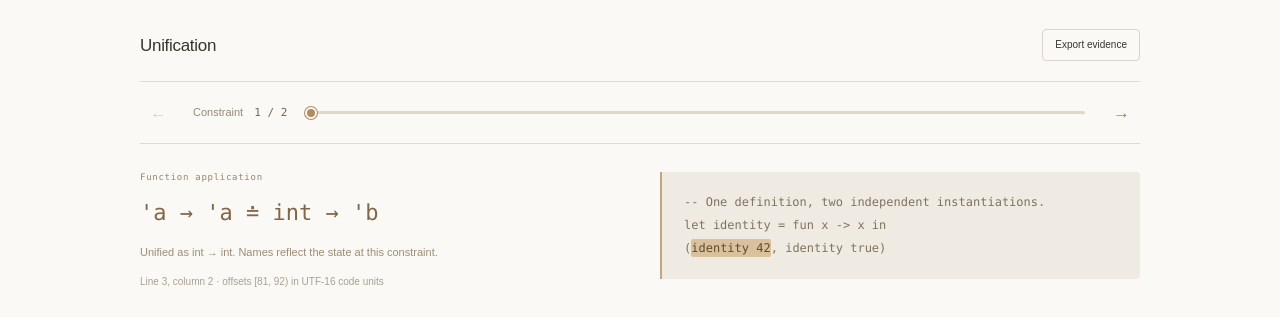
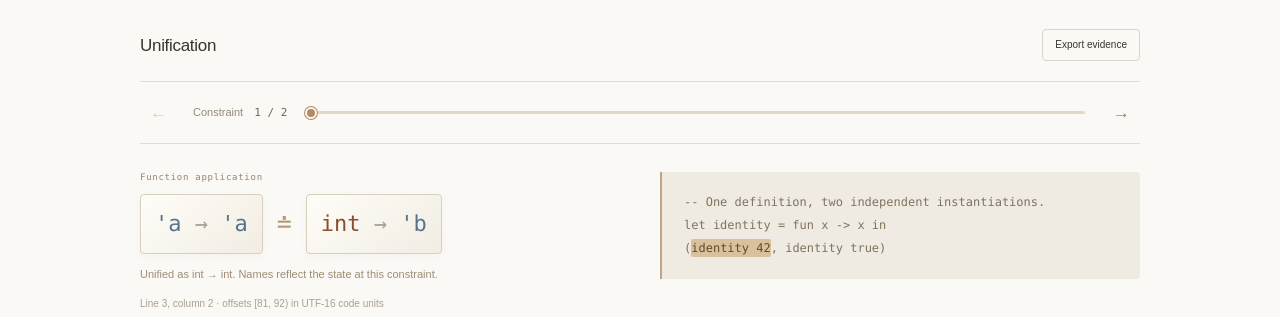
Before and after one commit to Michaelhoang8/type-folio, a website with bundled scripts: page index.html in a window 1280 px wide. Shown: the part 635-952 px from the top of the page. Built offline with nearby package versions, Linux system fonts and the light colour scheme.

Commit message:
Give unification constraints a distinct typographic presentation

```diff
--- a/app.js
+++ b/app.js
@@ -55,6 +55,36 @@ function highlight(start, end) {
   );
   $('location').textContent = location(start, end);
 }
+function equation(left, right) {
+  const term = (value) => {
+    const part = el('span');
+    part.className = 'type-term';
+    for (const token of value.split(/(\bint\b|\bbool\b|'[a-z][a-z0-9]*|→|×)/g)) {
+      const piece = el('span', token);
+      piece.className =
+        token === 'int' || token === 'bool'
+          ? 'type-primitive'
+          : token.startsWith("'")
+            ? 'type-variable'
+            : token === '→' || token === '×'
+              ? 'type-operator'
+              : '';
+      part.append(piece);
+    }
+    return part;
+  };
+  const relation = el('span', '≐');
+  relation.className = 'type-relation';
+  $('equation').replaceChildren(term(left), relation, term(right));
+  if (!matchMedia('(prefers-reduced-motion: reduce)').matches)
+    $('equation').animate(
+      [
+        { opacity: 0.4, transform: 'translateY(3px)' },
+        { opacity: 1, transform: 'translateY(0)' },
+      ],
+      { duration: 200, easing: 'ease-out' },
+    );
+}
 function showStep() {
   if (!result) return;
   const row = result.trace[step];
@@ -65,7 +95,7 @@ function showStep() {
     : 'none';
   if (row) {
     $('reason').textContent = row.reason;
-    $('equation').textContent = `${row.left} ≐ ${row.right}`;
+    equation(row.left, row.right);
     $('resolution').textContent =
       row.status === 'unified'
         ? `Unified as ${row.result}. Names reflect the state at this constraint.`
@@ -121,6 +151,8 @@ function render() {
     : result.error.message + ' ' + location(result.error.start, result.error.end);
   $('counts').textContent =
     `${result.nodes.length} completed expressions · ${result.trace.length} constraints · ${result.bindings.length} let bindings`;
+  if (!matchMedia('(prefers-reduced-motion: reduce)').matches)
+    $('principal').animate([{ opacity: 0.3 }, { opacity: 1 }], { duration: 350 });
   $('binding-count').textContent = `/ ${result.bindings.length}`;
   $('node-count').textContent = `/ ${result.nodes.length}`;
   $('bindings').replaceChildren();
--- a/style.css
+++ b/style.css
@@ -591,5 +591,70 @@ dialog::backdrop {
   }
 }
 
-.editor pre,.editor textarea{scrollbar-gutter:stable}.editor pre{scrollbar-width:auto;scrollbar-color:transparent transparent}
-.trace-controls input[type=range]{appearance:none;height:3px;background:#e1d8c9;border-radius:2px}.trace-controls input[type=range]::-webkit-slider-thumb{appearance:none;width:12px;height:12px;border-radius:50%;background:#b28b62;border:2px solid #faf9f6;box-shadow:0 0 0 1px #b28b62}.trace-controls input[type=range]::-moz-range-thumb{width:9px;height:9px;border-radius:50%;background:#b28b62;border:2px solid #faf9f6}
+.editor pre,
+.editor textarea {
+  scrollbar-gutter: stable;
+}
+.editor pre {
+  scrollbar-width: auto;
+  scrollbar-color: transparent transparent;
+}
+.trace-controls input[type='range'] {
+  appearance: none;
+  height: 3px;
+  background: #e1d8c9;
+  border-radius: 2px;
+}
+.trace-controls input[type='range']::-webkit-slider-thumb {
+  appearance: none;
+  width: 12px;
+  height: 12px;
+  border-radius: 50%;
+  background: #b28b62;
+  border: 2px solid #faf9f6;
+  box-shadow: 0 0 0 1px #b28b62;
+}
+.trace-controls input[type='range']::-moz-range-thumb {
+  width: 9px;
+  height: 9px;
+  border-radius: 50%;
+  background: #b28b62;
+  border: 2px solid #faf9f6;
+}
+#equation {
+  display: flex;
+  align-items: center;
+  gap: 14px;
+  flex-wrap: wrap;
+}
+.type-term {
+  display: inline-block;
+  padding: 10px 14px;
+  border: 1px solid #d9cfbd;
+  border-radius: 4px;
+  background: linear-gradient(140deg, #fffdf8, #f1ede3);
+  box-shadow: 0 3px 8px #5a443208;
+  max-width: 100%;
+  overflow-wrap: anywhere;
+}
+.type-primitive {
+  color: #8c4e32;
+}
+.type-variable {
+  color: #57748c;
+}
+.type-operator {
+  color: #aaa08d;
+}
+.type-relation {
+  color: #b39770;
+  font-size: 25px;
+}
+@media (max-width: 600px) {
+  #equation {
+    gap: 8px;
+  }
+  .type-term {
+    padding: 8px 10px;
+  }
+}
```
Also changed, not shown: README.md, docs/unification.png (added), docs/workbench.png.
